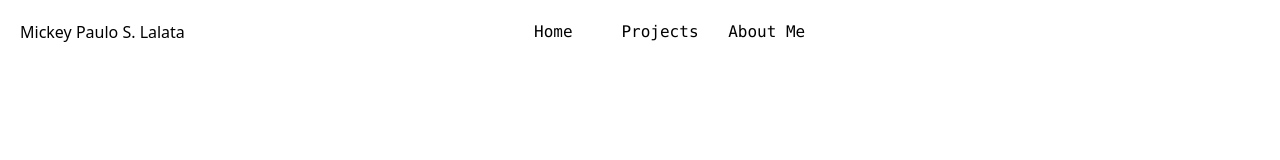
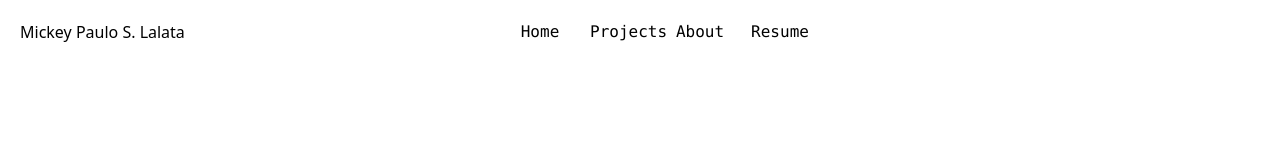
Before and after one commit to mickeyLalata/My_Portfolio, a React (Vite) app: page / in a window 1280 px wide. Shown: the top 160 px of the page. Built offline with nearby package versions, Linux system fonts and the light colour scheme.

Commit message:
added resume download

```diff
--- a/src/App.tsx
+++ b/src/App.tsx
@@ -2,6 +2,7 @@ import './Home.css';
 import Home from './Home.tsx';
 import Projects from './Projects.tsx';
 import About from './About.tsx';
+import resumePaulo from './files/MickeyPauloLalata-Resume.pdf';
 
 function App() {
 
@@ -13,10 +14,11 @@ function App() {
           <p>Mickey Paulo S. Lalata</p>
         </div>
 
-        <div className='grid grid-cols-3 gap-5 w-[300px] mx-auto text-center'>
+        <div className='grid grid-cols-4 gap-5 w-[300px] mx-auto text-center'>
           <a href='#home' className='cursor-pointer font-mono'>Home</a>
           <a href='#projects' className='cursor-pointer font-mono'>Projects</a>
-          <a href='#about' className='cursor-pointer font-mono'>About Me</a>
+          <a href='#about' className='cursor-pointer font-mono'>About</a>
+          <a href={resumePaulo} download="MickeyPauloLalata-Resume.pdf" className='cursor-pointer font-mono'>Resume</a>
         </div>
       </nav>
       <div id='home' className='h-screen pt-24'>
```
Also changed, not shown: 1 other file (tests, documents, lock files or other folders).
